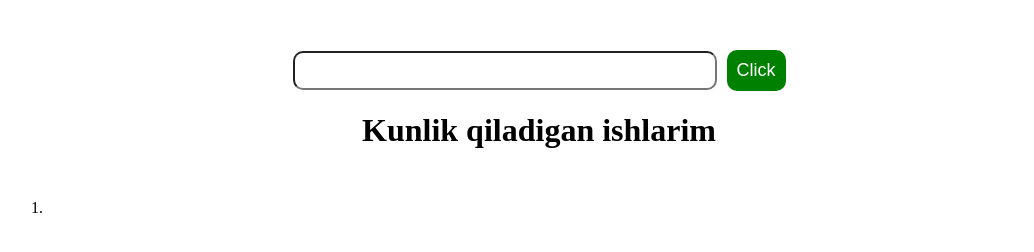
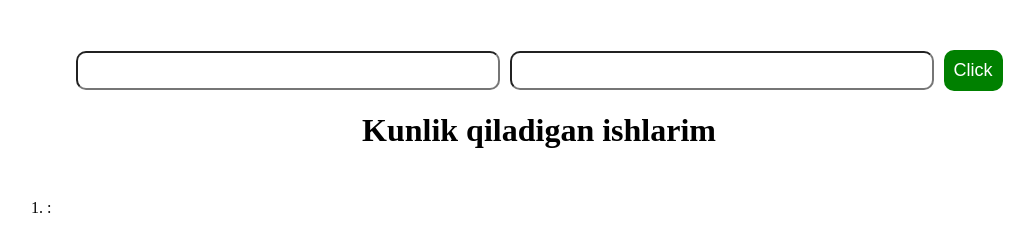
Before and after one commit to tohirov1/10-vazifa-1, a plain HTML site: page index.html in a window 1280 px wide. Both pictures are taken after a click on the button "Click". Shown: the whole page, without its empty margins (101-1135 px from the left). Drawn offline with Linux system fonts and the light colour scheme.

Commit message:
new add js

```diff
--- a/css/style.css
+++ b/css/style.css
@@ -6,6 +6,12 @@
 }
 
 .list-input{
+    padding: 10px;
+    border-radius: 10px;
+    margin-right: 10px;
+    width: 400px;
+}
+.list-input1{
     padding: 10px;
     border-radius: 10px;
     margin-right: 10px;
--- a/index.html
+++ b/index.html
@@ -9,6 +9,7 @@
 </head>
 <body>
     <div class="wrapper">
+        <input class="list-input1" type="text">
         <input class="list-input" type="text">
         <button class="click-button">Click</button>
     </div>
--- a/js/app.js
+++ b/js/app.js
@@ -1,11 +1,12 @@
 let elInput = document.querySelector('.list-input')
 let elBtn = document.querySelector('.click-button')
 let elList = document.querySelector('.list')
-
+let elInput1 = document.querySelector('.list-input1')
 
 elBtn.addEventListener('click', function () {
    let elItem = document.createElement("li")
-   elItem.textContent = elInput.value
+   elItem.textContent = `${elInput1.value} : ${elInput.value}`
    elList.appendChild(elItem)
    elInput.value = ""
+   elInput1.value = ""
 })
```
